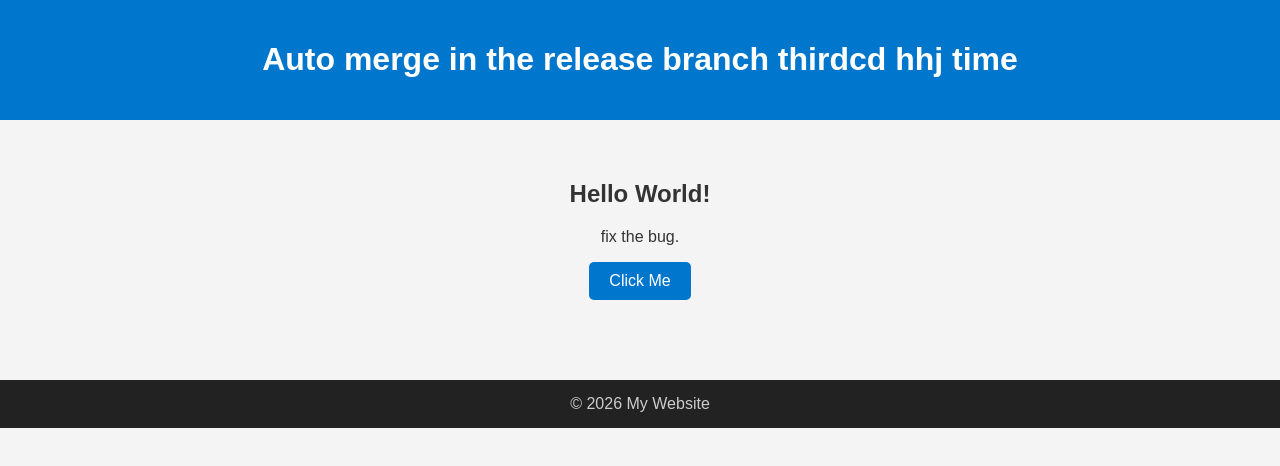
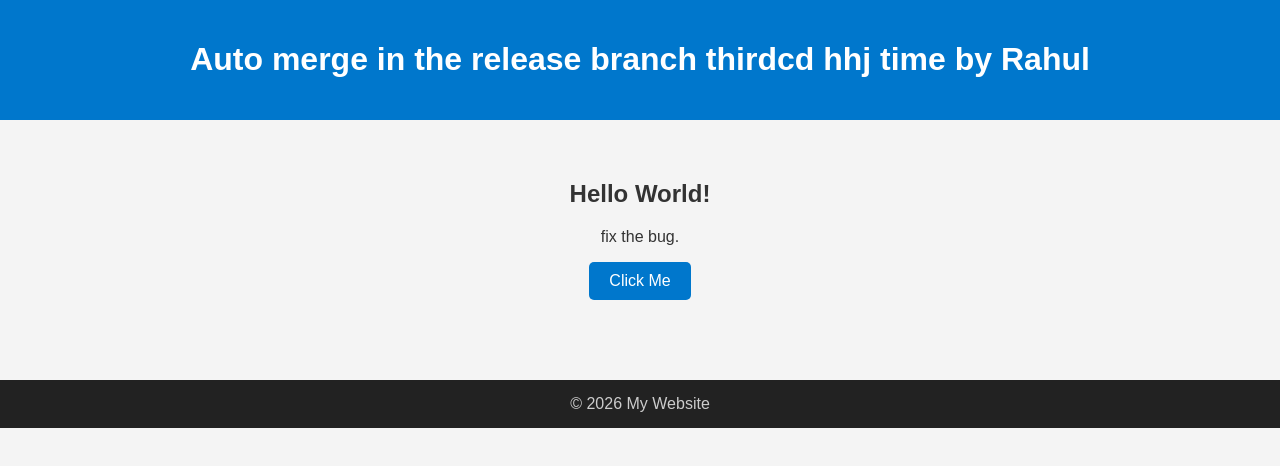
Before and after one commit to ashut3005/pypeaitestin, a website: page frontend/index.html in a window 1280 px wide. Drawn offline with Linux system fonts and the light colour scheme.

Commit message:
changes by Rahul

```diff
--- a/frontend/index.html
+++ b/frontend/index.html
@@ -52,7 +52,7 @@
 <body>
 
   <header>
-    <h1>Auto merge in the release branch thirdcd hhj time</h1>
+    <h1>Auto merge in the release branch thirdcd hhj time by Rahul</h1>
   </header>
 
   <main>
```
